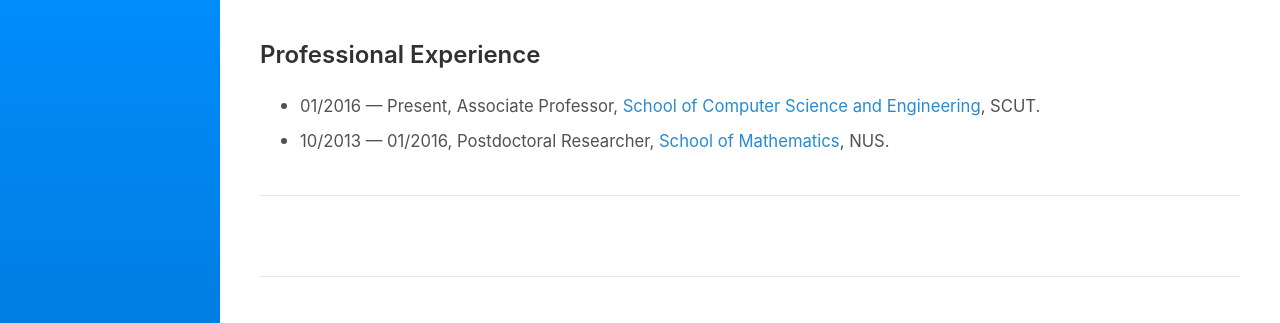
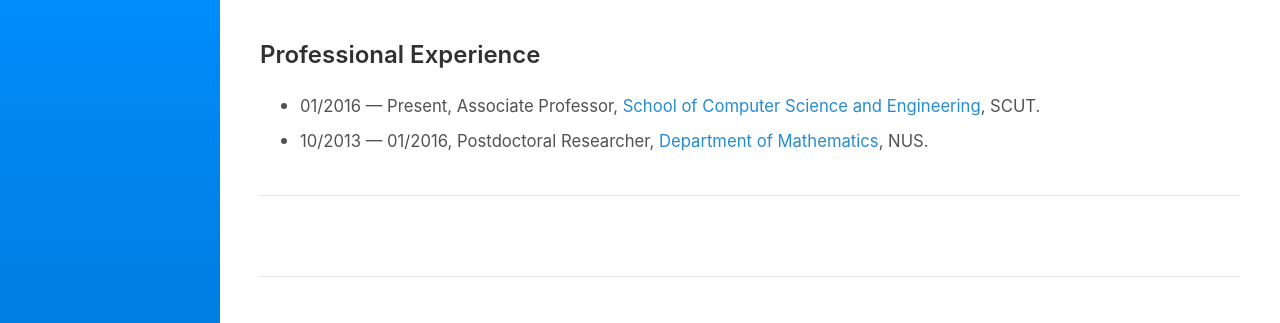
Before and after one commit to Dofboom/Dofboom.github.io, a Jekyll site: the page built from _posts/2020-5-30-a_experience.md, in a window 1280 px wide. Shown: the top 323 px of the page. Built offline with Jekyll 4.4.1, drawn with Linux system fonts in a browser that asks for light colours.

Commit message:
Update 2020-5-30-a_experience.md

```diff
--- a/_posts/2020-5-30-a_experience.md
+++ b/_posts/2020-5-30-a_experience.md
@@ -5,5 +5,5 @@ title: Professional Experience
 
 <ul>
 <li><span style="font-size: 100%;"><small>01/2016 &#8212; Present,  Associate Professor, <a href="http://www2.scut.edu.cn/cs/">School of Computer Science and Engineering</a>, SCUT.</small></span></li>
-<li><span style="font-size: 100%;"><small>10/2013 &#8212; 01/2016, Postdoctoral Researcher, <a href="http://ww1.math.nus.edu.sg/">School of Mathematics</a>, NUS.</small></span></li>
+<li><span style="font-size: 100%;"><small>10/2013 &#8212; 01/2016, Postdoctoral Researcher, <a href="http://ww1.math.nus.edu.sg/">Department of Mathematics</a>, NUS.</small></span></li>
 </ul>
```
